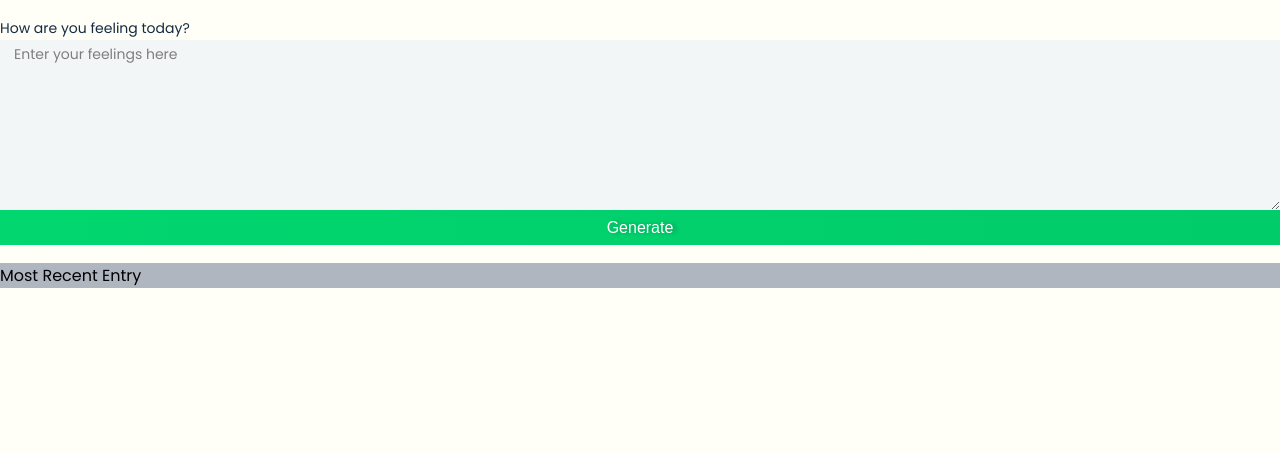
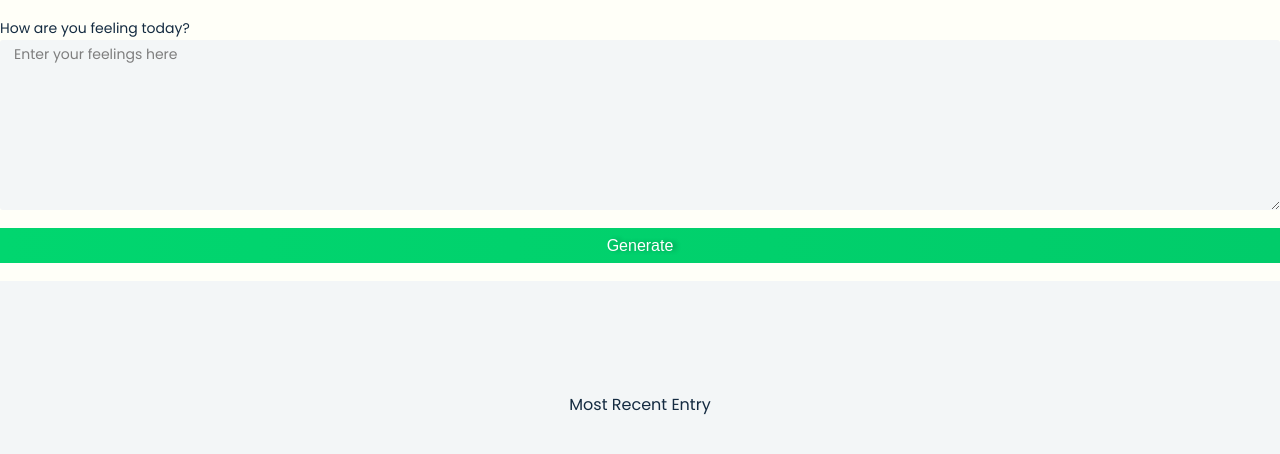
Before and after one commit to khaledMuhammad-dev/udacity-weather-journal-app, a website: page website/index.html in a window 1280 px wide. Shown: the part 132-586 px from the top of the page. Drawn offline with Linux system fonts and the light colour scheme; a web font is replaced by a local one.

Commit message:
style: style the entry box

```diff
--- a/website/style.css
+++ b/website/style.css
@@ -20,7 +20,13 @@
         --h1: 2.5rem
     }
 }
-
+.horizontal__line {
+    background: rgba(20, 44, 66, 0.25);
+    height: 1px;
+    width: 100%;
+    border-radius: 50px;
+    margin: 1rem 0;
+}
 /*
     /// general ///
 */
@@ -52,7 +58,11 @@ body{
 }
 
 .entry{
-    background: rgba(59, 74, 107, .4);
+    background: rgb(243, 246, 247);
+    color: var(--navy-blue);
+    height: 247px;
+    padding: 18px;
+
 }
 
 #entryHolder{
@@ -81,7 +91,11 @@ body{
 }
 
 .title{
-
+    height: 100%;
+    display: flex;
+    align-items: center;
+    justify-content: center;
+    user-select: none;
 }
 
 /*  Basic Styling To Override Default For Basic HTML Elements */
@@ -102,6 +116,7 @@ textarea{
     border: none;
     background-color: #F3F6F7;
     color: var(--navy-blue);
+    border-radius: 3px;
 }
 
 input {
@@ -120,6 +135,7 @@ button{
     border: none;
     text-shadow: 4px 0 4px rgba(0, 0, 0, 0.25);
     cursor: pointer;
+    margin-top: 18px;
 }
 
 h1{
```
